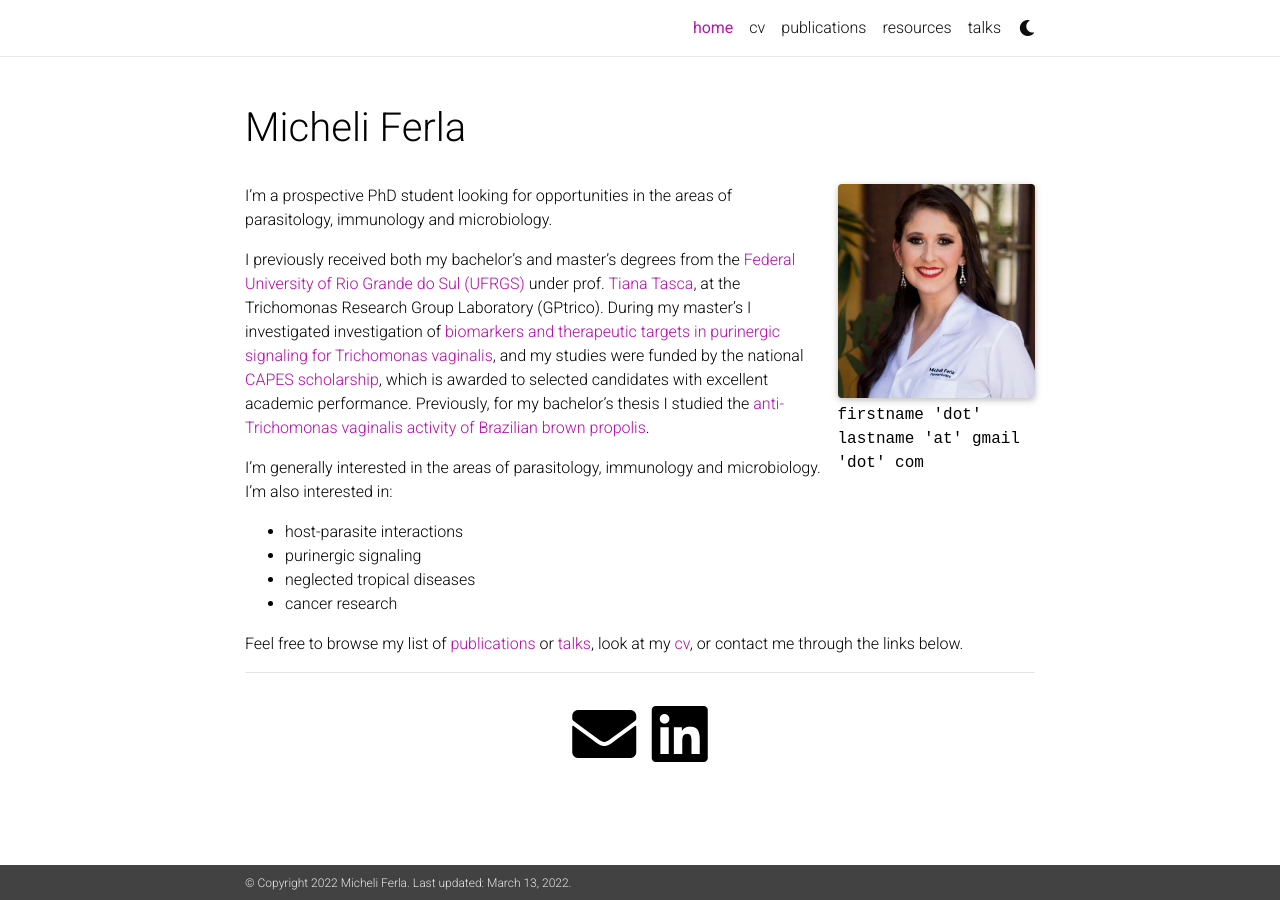
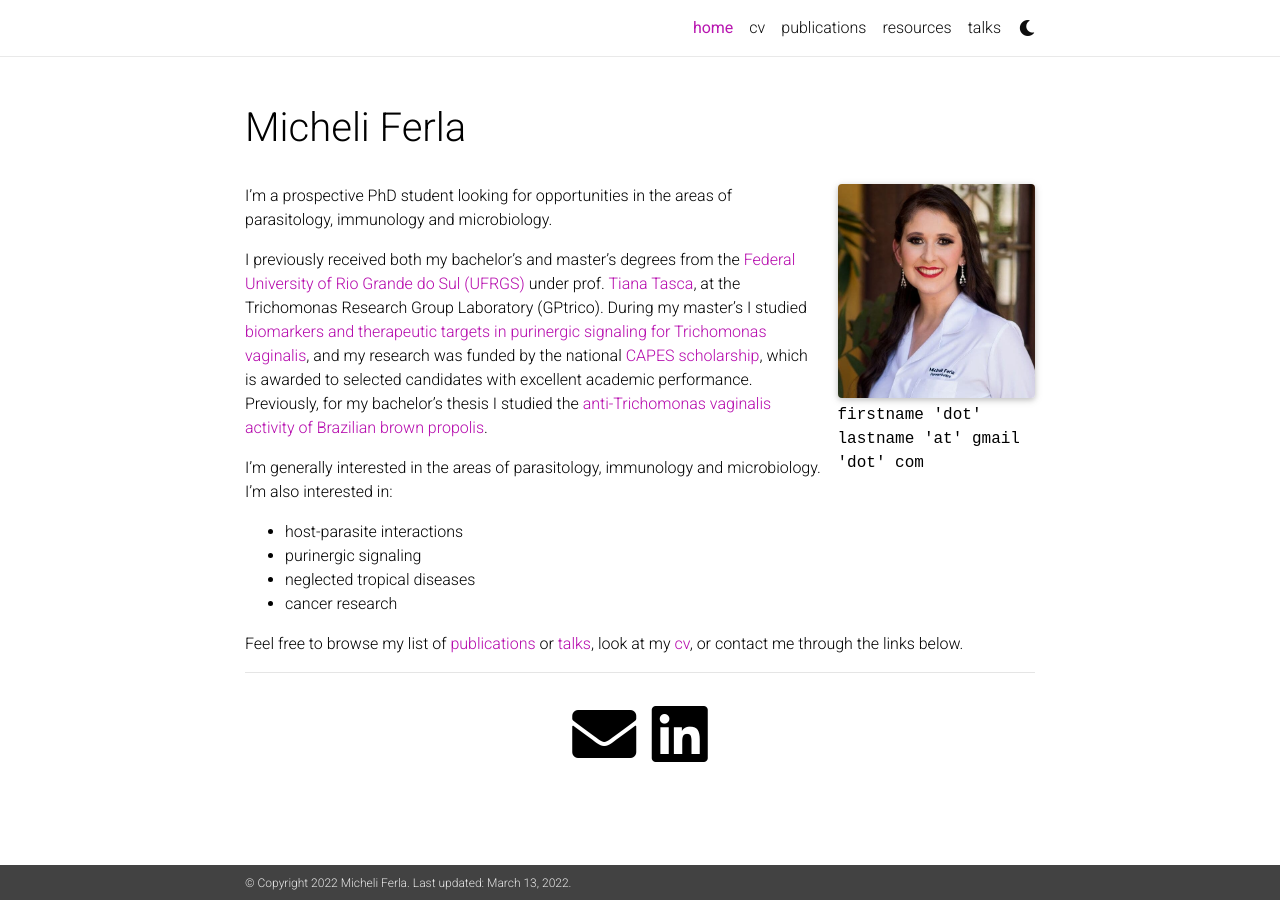
Before and after one commit to micheliferla/micheliferla.github.io, a Jekyll site: the page built from _pages/home.md, in a window 1280 px wide. Built offline with Jekyll 4.4.1, drawn with Linux system fonts in a browser that asks for light colours; nearby versions of some CDN libraries; a style sheet for code colours, icons or effects is not loaded.

Commit message:
Fix typo.

```diff
--- a/_pages/home.md
+++ b/_pages/home.md
@@ -21,7 +21,7 @@ social: true  # includes social icons at the bottom of the page
 
 I'm a prospective PhD student looking for opportunities in the areas of parasitology, immunology and microbiology.
 
-I previously received both my bachelor’s and master’s degrees from the [Federal University of Rio Grande do Sul (UFRGS)](http://ufrgs.br) under prof. [Tiana Tasca](https://scholar.google.com/citations?user=F0M_OOQAAAAJ), at the Trichomonas Research Group Laboratory (GPtrico). During my master's I investigated investigation of [biomarkers and therapeutic targets in purinergic signaling for Trichomonas vaginalis](assets/bibliography/msc-thesis.pdf), and my studies were funded by the national [CAPES scholarship](https://www.gov.br/capes/pt-br/acesso-a-informacao/acoes-e-programas/bolsas), which is awarded to selected candidates with excellent academic performance. Previously, for my bachelor's thesis I studied the [anti-Trichomonas vaginalis activity of Brazilian brown propolis](assets/bibliography/tr-propolis.pdf).
+I previously received both my bachelor’s and master’s degrees from the [Federal University of Rio Grande do Sul (UFRGS)](http://ufrgs.br) under prof. [Tiana Tasca](https://scholar.google.com/citations?user=F0M_OOQAAAAJ), at the Trichomonas Research Group Laboratory (GPtrico). During my master's I studied [biomarkers and therapeutic targets in purinergic signaling for Trichomonas vaginalis](assets/bibliography/msc-thesis.pdf), and my research was funded by the national [CAPES scholarship](https://www.gov.br/capes/pt-br/acesso-a-informacao/acoes-e-programas/bolsas), which is awarded to selected candidates with excellent academic performance. Previously, for my bachelor's thesis I studied the [anti-Trichomonas vaginalis activity of Brazilian brown propolis](assets/bibliography/tr-propolis.pdf).
 
 I'm generally interested in the areas of parasitology, immunology and microbiology. I'm also interested in:
   * host-parasite interactions
```
